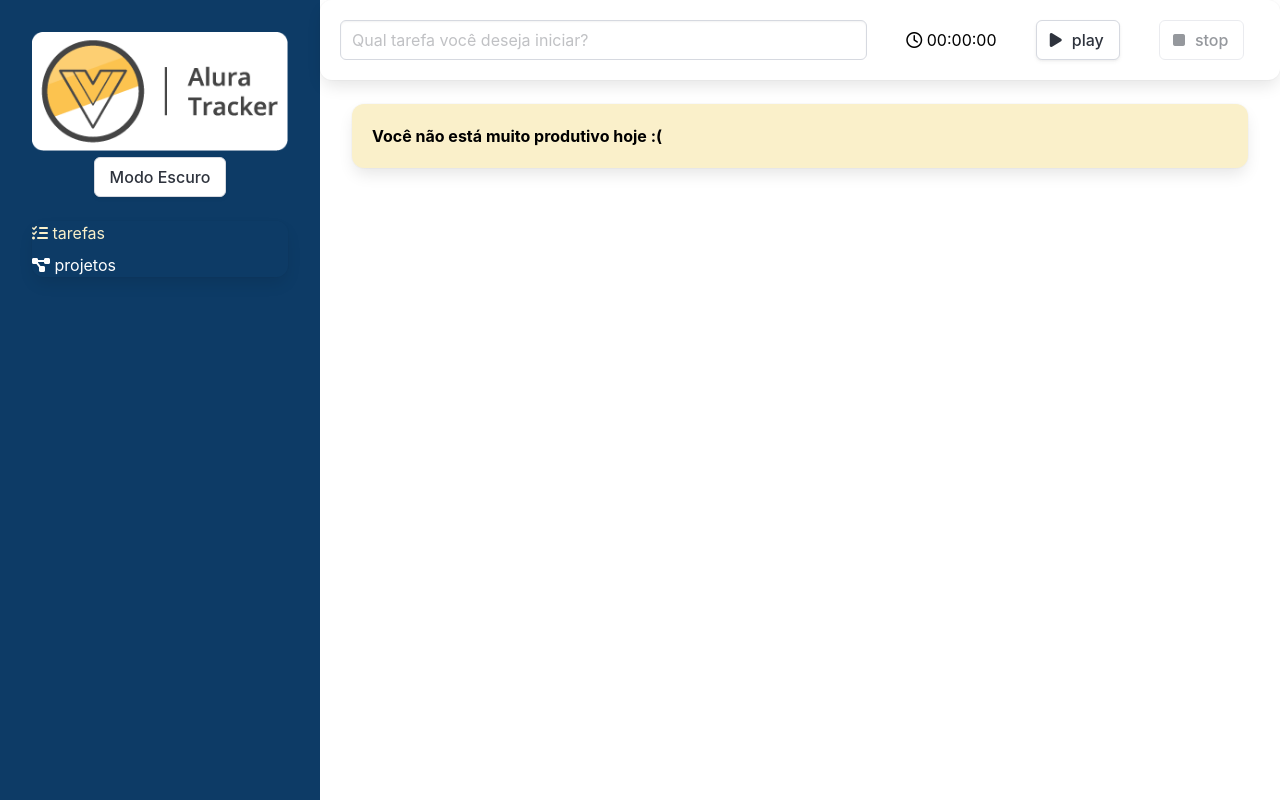
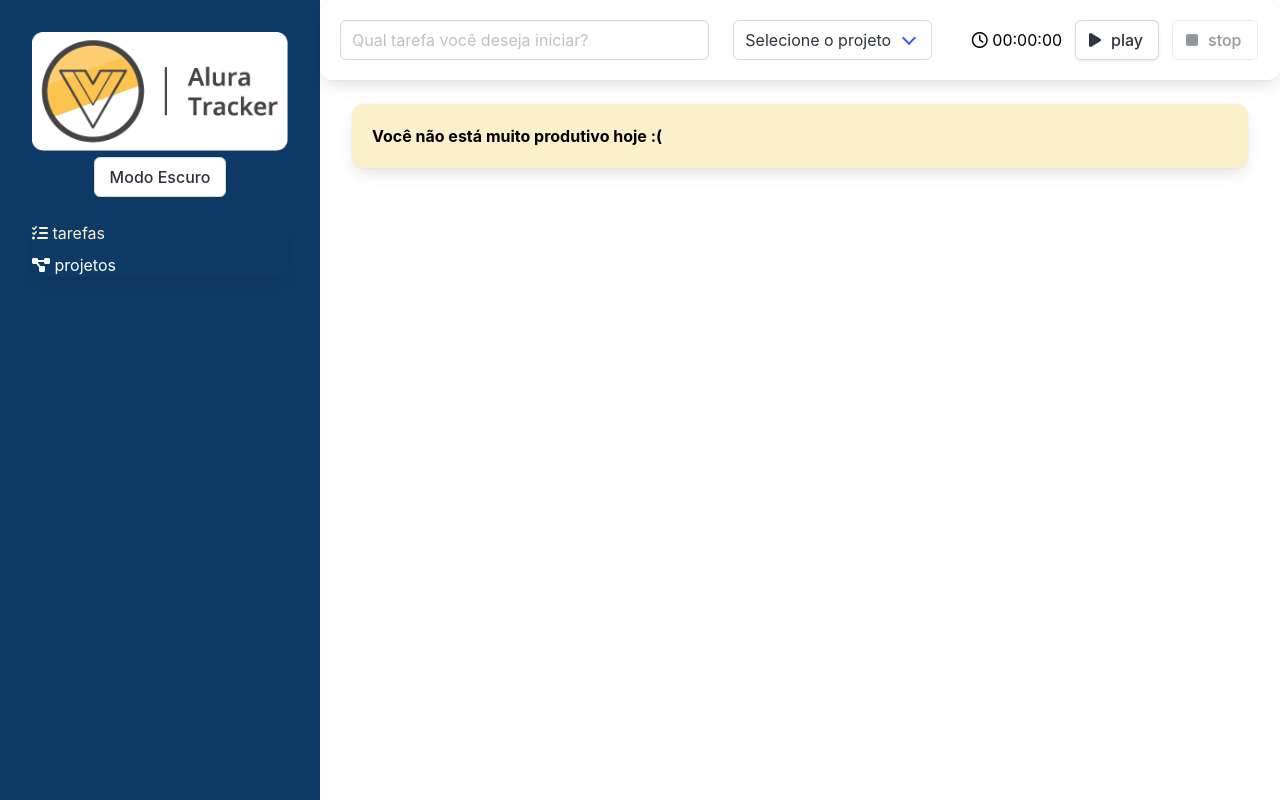
Before and after one commit to hitalojacome/Alura-Tracker, a Vue app: page /#/ in a window 1280 px wide. Built offline with nearby package versions, Linux system fonts and the light colour scheme.

Commit message:
Adicionando label para seleção de projetos

```diff
--- a/src/components/Formulario.vue
+++ b/src/components/Formulario.vue
@@ -1,13 +1,18 @@
 <template>
     <div class="box">
         <div class="columns">
-            <div class="column is-7" role="form" aria-label="Formulário para iniciar uma nova tarefa">
-                <input
-                    class="input"
-                    type="text"
-                    placeholder="Qual tarefa você deseja iniciar?"
-                    v-model="descricao"
-                />
+            <div class="column is-5" role="form" aria-label="Formulário para iniciar uma nova tarefa">
+                <input class="input" type="text" placeholder="Qual tarefa você deseja iniciar?" v-model="descricao" />
+            </div>
+            <div class="column is-3">
+                <div class="select">
+                    <select v-model="idProjeto">
+                        <option value="">Selecione o projeto</option>
+                        <option :value="projeto.id" v-for="projeto in projetos" :key="projeto.id">
+                            {{ projeto.nome }}
+                        </option>
+                    </select>
+                </div>
             </div>
             <div class="column">
                 <Temporizador @aoFinalizarTarefa="salvarTarefa" />
@@ -17,27 +22,37 @@
 </template>
 
 <script lang="ts">
-import { defineComponent } from 'vue'
+import { computed, defineComponent } from 'vue'
+import { useStore } from 'vuex';
+import { key } from '@/store';
 import Temporizador from './Temporizador.vue';
 
 export default defineComponent({
     name: 'FormularioX',
     emits: ['aoSalvarTarefa'],
     components: { Temporizador },
-    data () {
+    data() {
         return {
-            descricao: ''
+            descricao: '',
+            idProjeto: ''
         }
     },
     methods: {
         // O método recebe o tempo decorrido
-        salvarTarefa(tempoEmSegundos: number) : void {
+        salvarTarefa(tempoEmSegundos: number): void {
             // Ao finalizar a tarefa, é executado o evento e enviado os dados de uma tarefa
             this.$emit('aoSalvarTarefa', {
                 duracaoEmSegundos: tempoEmSegundos,
-                descricao: this.descricao
+                descricao: this.descricao,
+                projeto: this.projetos.find(proj => proj.id == this.idProjeto)
             })
             this.descricao = ''
+        }
+    },
+    setup() {
+        const store = useStore(key)
+        return {
+            projetos: computed(() => store.state.projetos)
         }
     }
 });
@@ -45,11 +60,11 @@
 
 <style scoped>
 .button {
-  margin-left: 8px;
+    margin-left: 8px;
 }
 
 .box {
-  background-color: var(--bg-primario);
-  color: var(--texto-primario);
+    background-color: var(--bg-primario);
+    color: var(--texto-primario);
 }
 </style>
```
